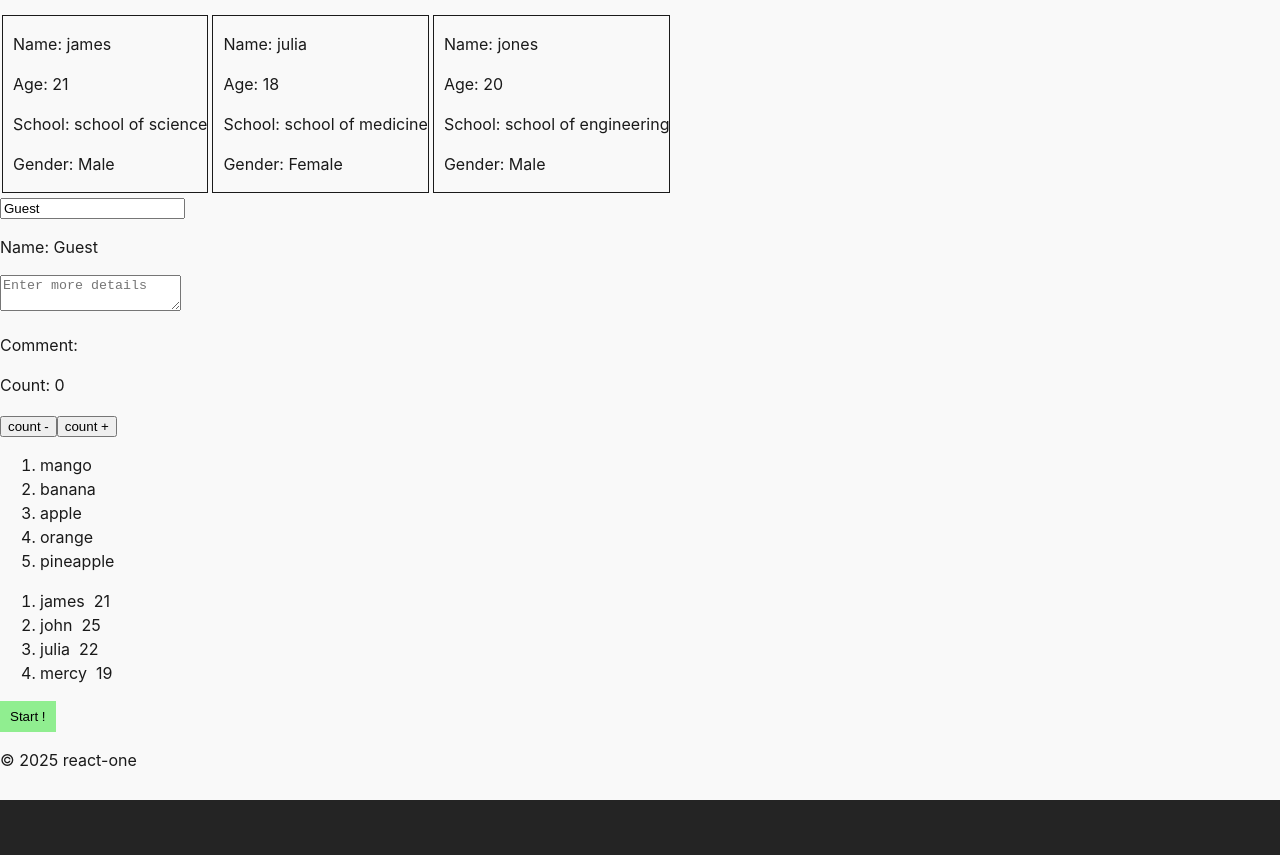
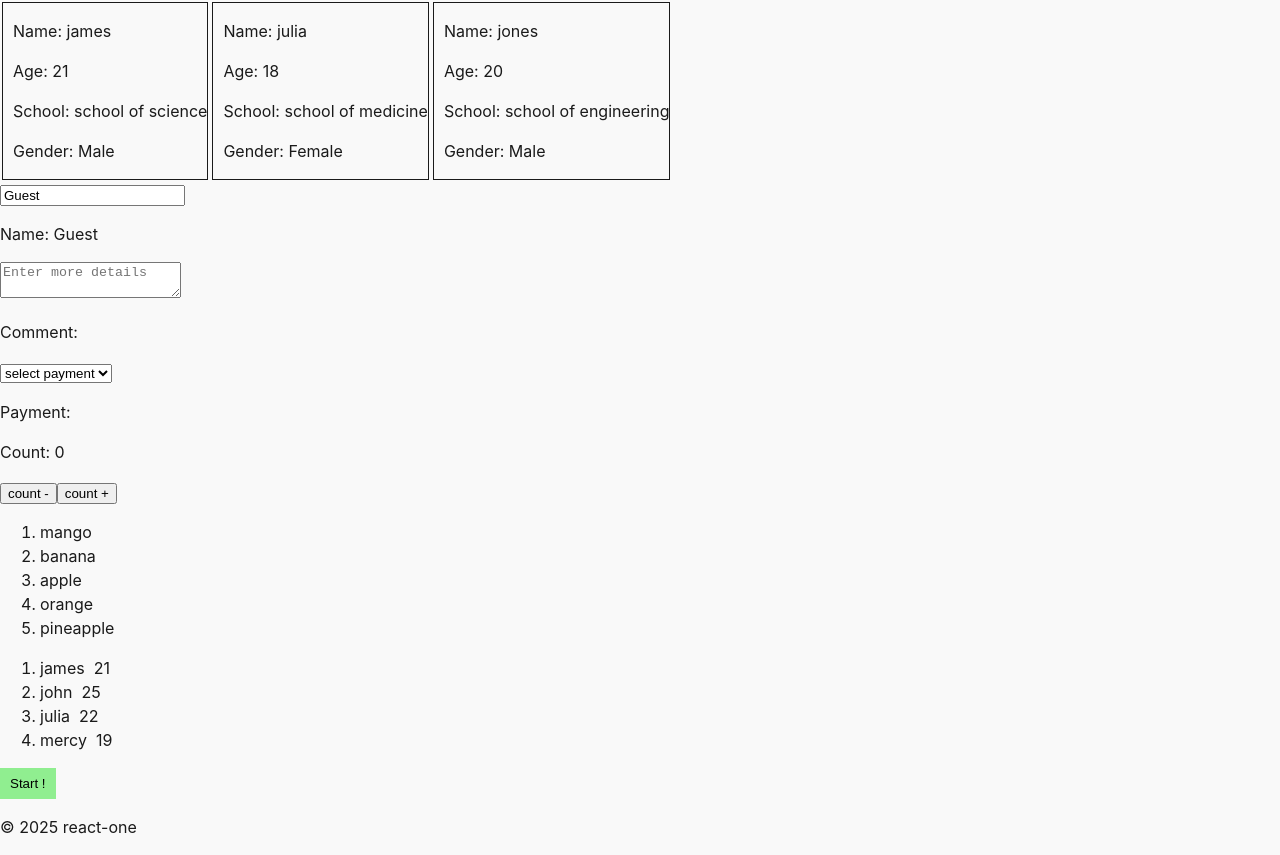
Before and after one commit to mukuvi/MAIN-TEST, a React (Vite) app in the folder REACT/react-one/: page / in a window 1280 px wide. Before the commit the page ends 800 px from the top, so only its background shows below. Built offline with nearby package versions, Linux system fonts and the light colour scheme.

Commit message:
fire-one

```diff
--- a/REACT/react-one/src/InputChange.jsx
+++ b/REACT/react-one/src/InputChange.jsx
@@ -3,11 +3,15 @@ import { useState } from "react";
 export default function InputChange() {
   const [name, setName] = useState("Guest");
   const [comment, setComment] = useState("");
+  const [payment, setPayment] = useState("");
   const handleChange = (e) => {
     setName(e.target.value);
   };
   const handleComment = (e) => {
     setComment(e.target.value);
+  };
+  const handlePayment = (e) => {
+    setPayment(e.target.value);
   };
   return (
     <>
@@ -19,6 +23,13 @@ export default function InputChange() {
         onChange={handleComment}
       />
       <p>Comment: {comment}</p>
+      <select value={payment} onChange={handlePayment}>
+        <option value="">select payment</option>
+        <option value="Visa">Visa</option>
+        <option value="Mastercard">Master Card</option>
+        <option value="Mpesa"> Mpesa</option>
+      </select>
+      <p>Payment: {payment}</p>
     </>
   );
 }
```
